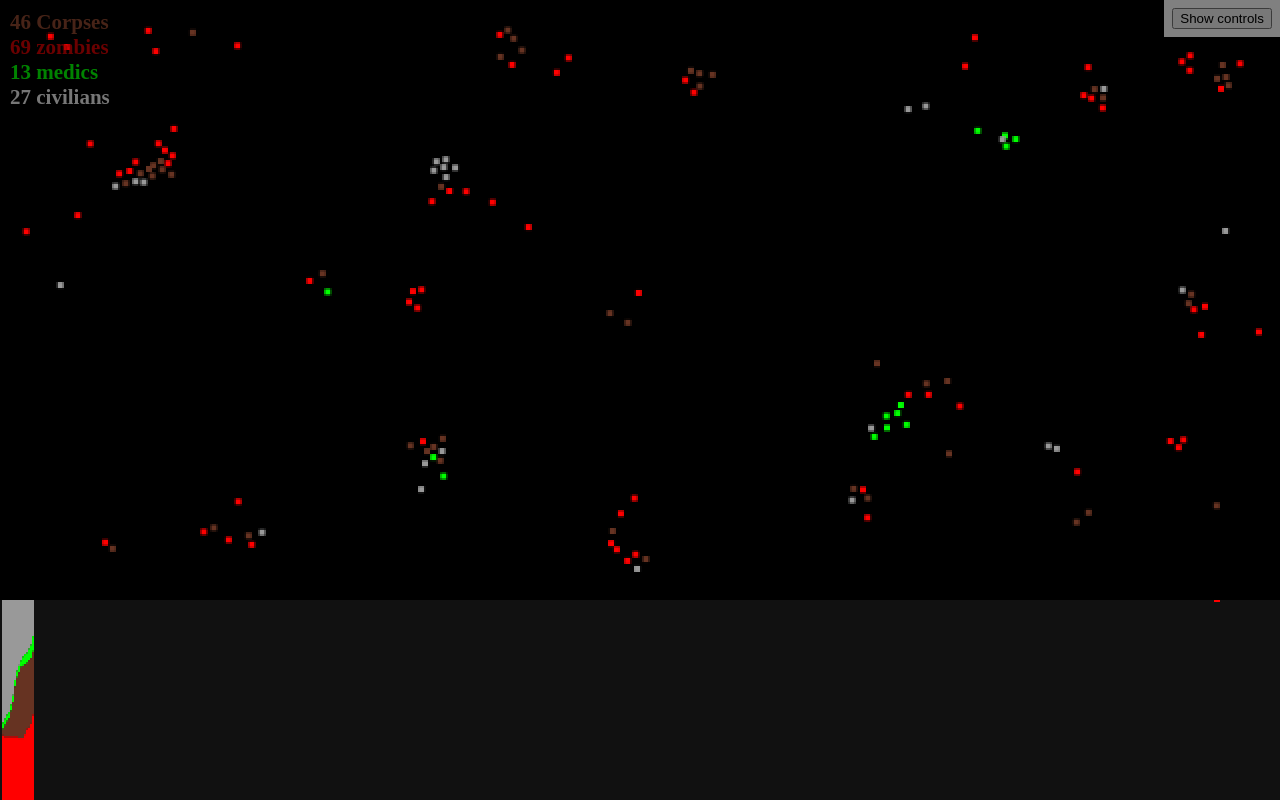
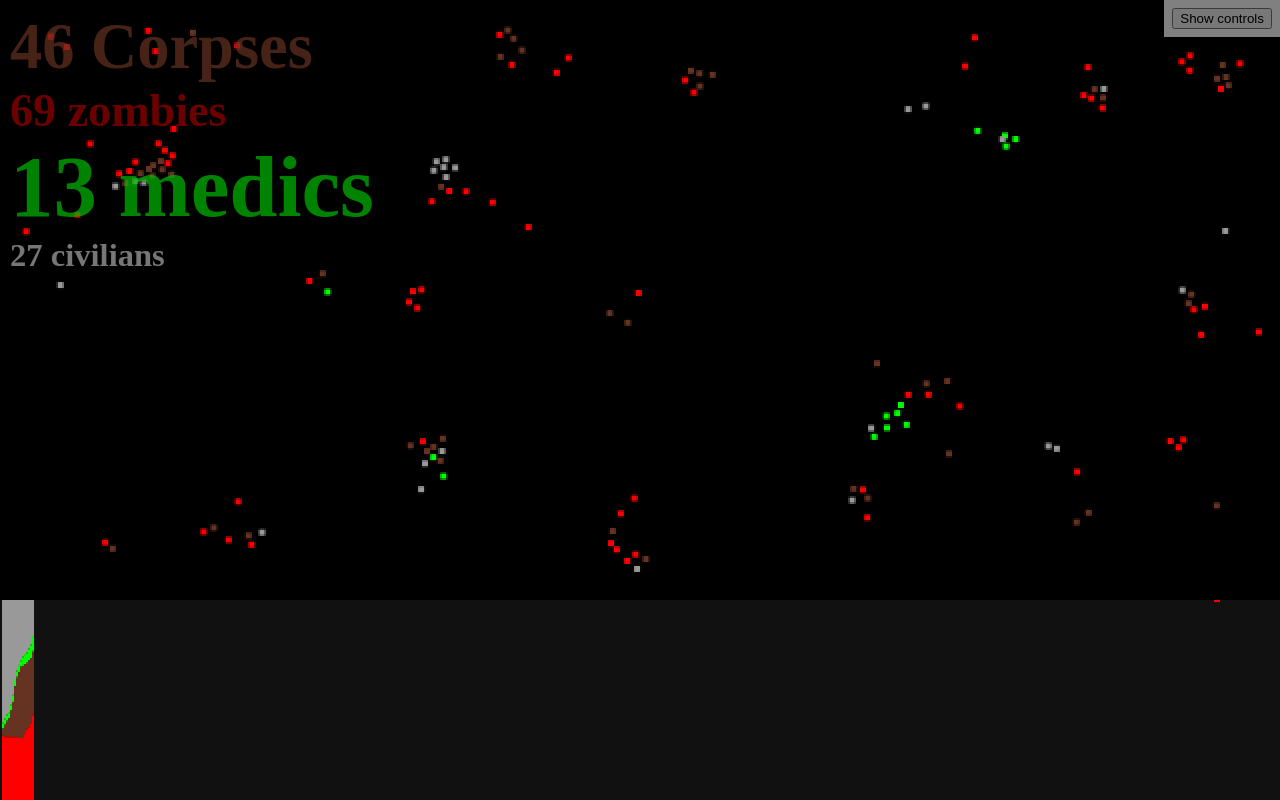
Before and after one commit to mrchimp/zombies-vs-medics, a Vue app: page / in a window 1280 px wide. Built offline with nearby package versions, Linux system fonts and the light colour scheme.

Commit message:
Fix fonts not resizing

```diff
--- a/src/components/ZombiesVsMedics.vue
+++ b/src/components/ZombiesVsMedics.vue
@@ -44,8 +44,8 @@ const numCorpses = ref(0);
 const resolutionScale = ref(2);
 let graphTickCount = 0;
 
-const CorpseCount = ref(0);
-const CorpseFontSize = ref("");
+const corpseCount = ref(0);
+const corpseFontSize = ref("");
 const zombieCount = ref(0);
 const zombieFontSize = ref("");
 const medicCount = ref(0);
@@ -543,11 +543,11 @@ function countItems() {
 }
 
 function updateCounts() {
-  const scaleFactor = board.length / 250;
+  const scaleFactor = board.length / 150;
   const counts = countItems();
 
-  CorpseCount.value = counts[ItemType.Corpse];
-  CorpseFontSize.value = `${20 + counts[ItemType.Corpse] / scaleFactor}px`;
+  corpseCount.value = counts[ItemType.Corpse];
+  corpseFontSize.value = `${20 + counts[ItemType.Corpse] / scaleFactor}px`;
 
   civilianCount.value = counts[ItemType.Civilian];
   civilianFontSize.value = `${20 + counts[ItemType.Civilian] / scaleFactor}px`;
@@ -709,10 +709,38 @@ function updateCounts() {
     </div>
 
     <div class="counts">
-      <div class="Corpse-count">{{ CorpseCount }} Corpses</div>
-      <div class="zombie-count">{{ zombieCount }} zombies</div>
-      <div class="medic-count">{{ medicCount }} medics</div>
-      <div class="civilian-count">{{ civilianCount }} civilians</div>
+      <div
+        class="Corpse-count"
+        :style="{
+          'font-size': corpseFontSize,
+        }"
+      >
+        {{ corpseCount }} Corpses
+      </div>
+      <div
+        class="zombie-count"
+        :style="{
+          'font-size': civilianFontSize,
+        }"
+      >
+        {{ zombieCount }} zombies
+      </div>
+      <div
+        class="medic-count"
+        :style="{
+          'font-size': zombieFontSize,
+        }"
+      >
+        {{ medicCount }} medics
+      </div>
+      <div
+        class="civilian-count"
+        :style="{
+          'font-size': medicFontSize,
+        }"
+      >
+        {{ civilianCount }} civilians
+      </div>
     </div>
   </div>
 </template>
```
